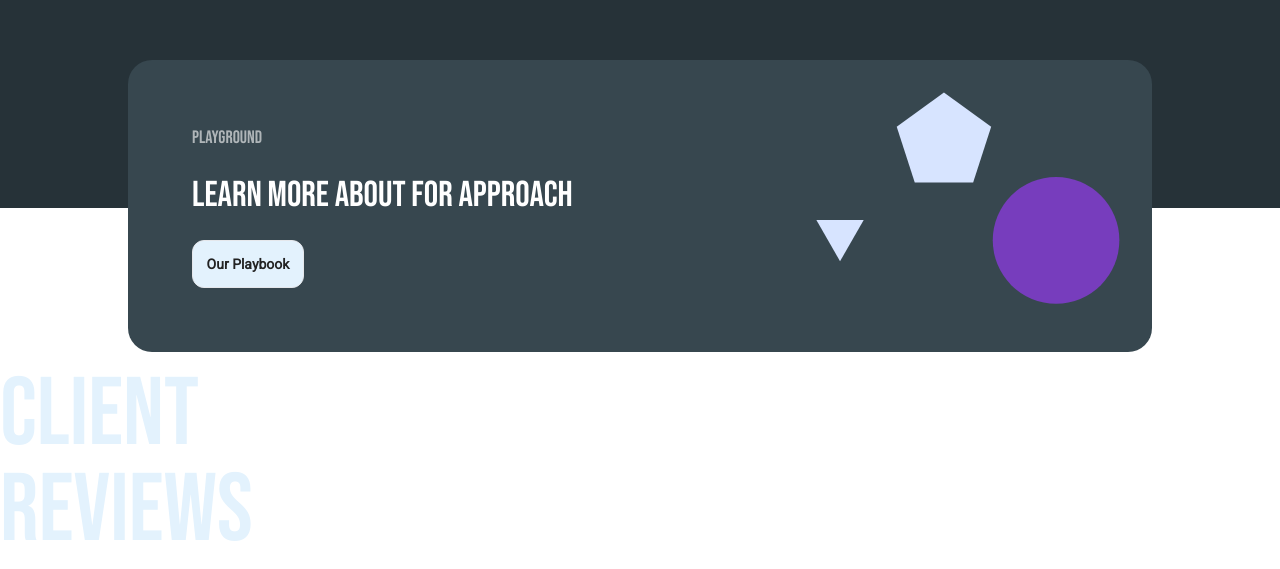
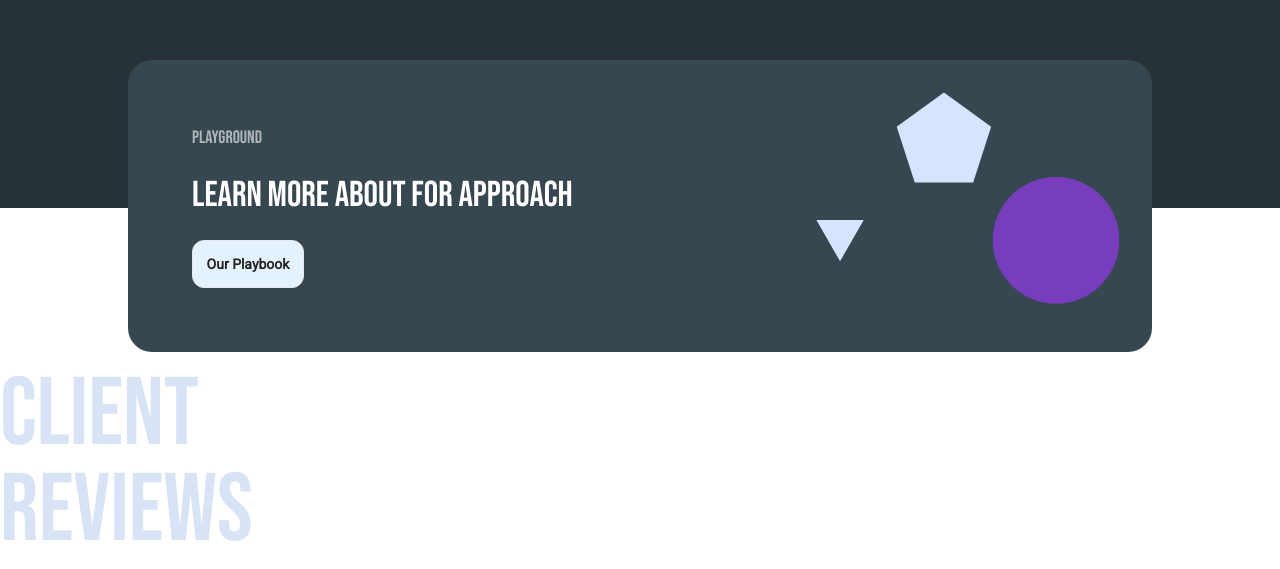
Before and after one commit to FixxooXD/Frontend-Project-1, a website: page index.html in a window 1280 px wide. Shown: the part 3826-4395 px from the top of the page. Drawn offline with Linux system fonts and the light colour scheme.

Commit message:
checking..

```diff
--- a/index.html
+++ b/index.html
@@ -629,7 +629,7 @@
   <!-- Client-review -->
   <section  class="">
   <!-- mobile-view-clientReview-with-corousel-slideshow -->
-  <div class="mt-[10rem] font-secondary text-6xl sm:text-8xl text-white text-[#E3F2FD]">
+  <div class="mt-[10rem] font-secondary text-6xl sm:text-8xl text-white text-[#D8E3F5]">
     CLIENT <br> REVIEWS
   </div>
 </section>
```
Also changed, not shown: src/output.css.
